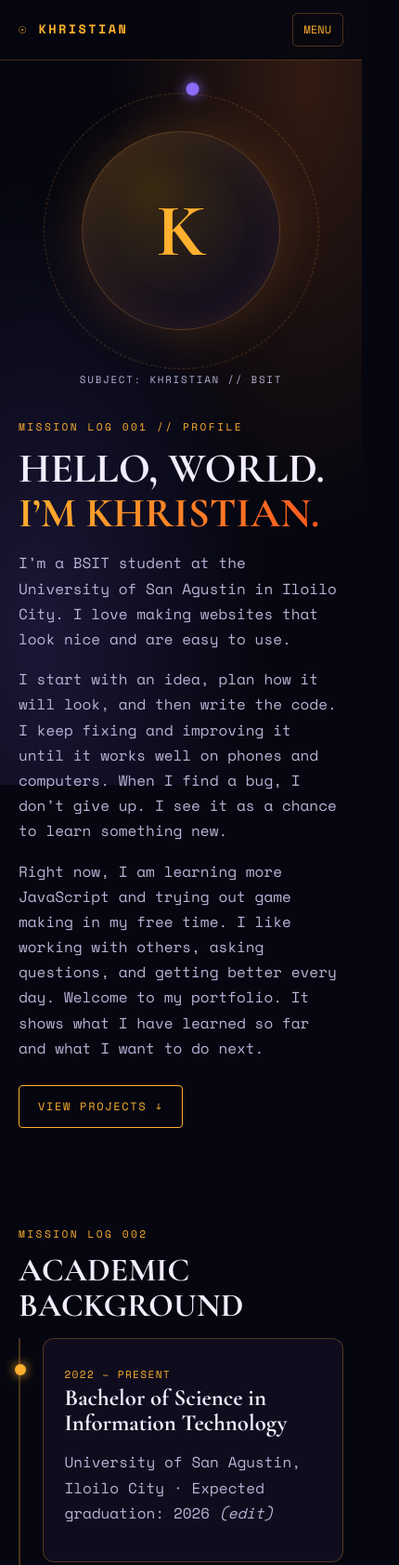
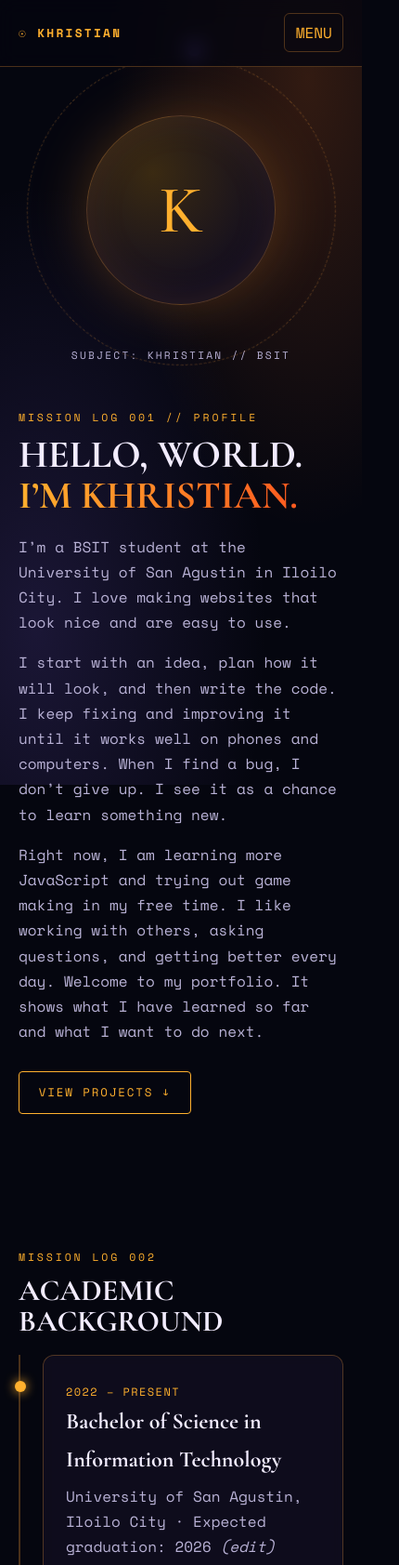
Before and after one commit to kktano-eng/-csit-web-final-2026, a plain HTML site: page index.html in a window 390 px wide. Shown: the top 1683 px of the page at 93% size, 430 px wide, since content can reach past the window. Drawn offline with nearby package versions, Linux system fonts and the light colour scheme.

Commit message:
Refactor CSS for layout and responsiveness improvements
Updated CSS variables and styles for improved layout and responsiveness.

```diff
--- a/style.css
+++ b/style.css
@@ -1,581 +1,77 @@
-:root {
-  --bg: #05060f;
-  --panel: rgba(18, 16, 34, .78);
-  --line: rgba(255, 160, 60, .28);
-  --text: #f2ecff;
-  --muted: #b9b2d6;
-  --sun: #ffb02e;
-  --flare: #ff5a1f;
-  --nebula: #8c6bff;
-
-  --serif: "Cormorant Garamond", Georgia, serif;
-  --mono: "Space Mono", Consolas, monospace;
-
-  color-scheme: dark;
-  scroll-behavior: smooth;
-  scroll-padding-top: 90px;
+:root{
+  --bg:#05060f; --panel:rgba(18,16,34,.72); --line:rgba(255,160,60,.28);
+  --text:#f2ecff; --muted:#b9b2d6; --sun:#ffb02e; --flare:#ff5a1f; --nebula:#8c6bff;
+  --serif:"Cormorant Garamond",Georgia,serif; --mono:"Space Mono",ui-monospace,Consolas,monospace;
+  color-scheme:dark; box-sizing:border-box;
+  padding-top:env(safe-area-inset-top,0px); padding-bottom:env(safe-area-inset-bottom,0px);
 }
-
-* {
-  box-sizing: border-box;
+html{scroll-behavior:smooth;scroll-padding-top:calc(72px + env(safe-area-inset-top,0px))}
+*,*::before,*::after{box-sizing:inherit}
+body{margin:0;background:var(--bg);color:var(--text);font:400 1rem/1.7 var(--mono);overflow-x:hidden}
+canvas#stars{position:fixed;inset:0;width:100%;height:100%;z-index:-1}
+body::before{content:"";position:fixed;inset:0;z-index:-2;background:
+ radial-gradient(ellipse at 85% 10%,rgba(255,120,30,.18),transparent 45%),
+ radial-gradient(ellipse at 10% 80%,rgba(140,107,255,.16),transparent 50%),var(--bg)}
+a{color:var(--sun)}
+/* Header and navigation */
+header{position:fixed;top:0;left:0;right:0;z-index:20;background:rgba(5,6,15,.82);backdrop-filter:blur(10px);
+ border-bottom:1px solid var(--line);padding-top:env(safe-area-inset-top,0px)}
+.bar{max-width:1100px;margin:auto;display:flex;align-items:center;justify-content:space-between;padding:.9rem 1.25rem}
+.logo{font-weight:700;letter-spacing:.18em;font-size:.8rem;color:var(--sun);text-decoration:none}
+nav ul{display:flex;gap:1.4rem;list-style:none;margin:0;padding:0}
+nav a{color:var(--muted);text-decoration:none;font-size:.72rem;letter-spacing:.14em;text-transform:uppercase;padding:.3rem 0;border-bottom:1px solid transparent}
+nav a:hover,nav a:focus-visible{color:var(--sun);border-color:var(--sun);outline:none}
+#menu{display:none;background:none;border:1px solid var(--line);color:var(--sun);font:inherit;padding:.4rem .7rem;border-radius:6px;cursor:pointer}
+/* Layout and text */
+main{max-width:1100px;margin:auto;padding:0 1.25rem}
+section{padding:6rem 0 3rem}
+.tag{font-size:.72rem;letter-spacing:.25em;color:var(--sun);text-transform:uppercase;margin:0 0 .6rem}
+h1,h2{font-family:var(--serif);font-weight:700;line-height:1.05;margin:0 0 1.2rem;text-transform:uppercase}
+h1{font-size:clamp(2.6rem,7vw,5rem)}
+h2{font-size:clamp(2rem,4.5vw,3rem)}
+h3{font-family:var(--serif);font-size:1.5rem;margin:0 0 .3rem}
+p{margin:0 0 1rem;color:var(--muted)}
+.grad{background:linear-gradient(90deg,var(--sun),var(--flare));-webkit-background-clip:text;background-clip:text;color:transparent}
+/* Hero and portrait */
+.hero{min-height:100vh;display:grid;grid-template-columns:minmax(220px,320px) 1fr;gap:3rem;align-items:center;position:relative}
+.portrait{position:relative;aspect-ratio:1;border:1px solid var(--line);border-radius:50%;display:grid;place-items:center;
+ background:radial-gradient(circle at 35% 30%,#3a2a12,#120e1f 70%);box-shadow:0 0 60px rgba(255,150,40,.25),inset 0 0 40px rgba(255,150,40,.12);overflow:hidden}
+.portrait img{position:absolute;inset:0;width:100%;height:100%;object-fit:cover}
+.portrait span{font-family:var(--serif);font-size:4.5rem;color:var(--sun)}
+.orbit{position:absolute;inset:-14%;border:1px dashed var(--line);border-radius:50%;animation:spin 40s linear infinite;pointer-events:none}
+.orbit::after{content:"";position:absolute;top:8%;left:14%;width:14px;height:14px;border-radius:50%;background:var(--nebula);box-shadow:0 0 14px var(--nebula)}
+.pwrap{position:relative;padding:8%}
+.sub{text-align:center;font-size:.7rem;letter-spacing:.2em;color:var(--muted);margin-top:1rem}
+@keyframes spin{to{transform:rotate(360deg)}}
+.cta{display:inline-block;margin-top:.8rem;padding:.7rem 1.3rem;border:1px solid var(--sun);color:var(--sun);text-decoration:none;font-size:.78rem;letter-spacing:.15em;border-radius:4px}
+.cta:hover,.cta:focus-visible{background:var(--sun);color:#1a0f00;outline:none}
+/* Cards, timeline, lists */
+.card{background:var(--panel);border:1px solid var(--line);border-radius:12px;padding:1.5rem;backdrop-filter:blur(6px)}
+.grid{display:grid;grid-template-columns:repeat(auto-fit,minmax(260px,1fr));gap:1.25rem}
+.timeline{border-left:2px solid var(--line);padding-left:1.5rem;display:grid;gap:1.5rem}
+.timeline .card{position:relative}
+.timeline .card::before{content:"";position:absolute;left:calc(-1.5rem - 7px);top:1.7rem;width:12px;height:12px;border-radius:50%;background:var(--sun);box-shadow:0 0 12px var(--sun)}
+.meta{font-size:.75rem;letter-spacing:.12em;color:var(--sun);text-transform:uppercase}
+ul.clean{margin:0;padding-left:1.1rem;color:var(--muted)}
+ul.clean li{margin-bottom:.4rem}
+.chips{display:flex;flex-wrap:wrap;gap:.5rem;padding:0;list-style:none;margin:0}
+.chips li{border:1px solid var(--line);border-radius:999px;padding:.25rem .8rem;font-size:.78rem;color:var(--text);background:rgba(255,160,60,.08)}
+/* Skill bars */
+.bar-skill{margin-bottom:.9rem}
+.bar-skill div{display:flex;justify-content:space-between;font-size:.8rem}
+.track{height:6px;background:rgba(255,255,255,.1);border-radius:4px;overflow:hidden;margin-top:.3rem}
+.track i{display:block;height:100%;background:linear-gradient(90deg,var(--nebula),var(--sun),var(--flare));border-radius:4px}
+.values li strong{color:var(--sun)}
+/* Footer */
+footer{text-align:center;padding:3rem 1.25rem 4rem;border-top:1px solid var(--line);font-size:.78rem;color:var(--muted)}
+/* Mobile layout */
+@media(max-width:820px){
+  .hero{grid-template-columns:1fr;padding-top:6rem;text-align:left}
+  .pwrap{max-width:260px;margin:auto}
+  #menu{display:block}
+  nav{position:absolute;left:0;right:0;top:100%;background:rgba(5,6,15,.96);border-bottom:1px solid var(--line);display:none;padding:.5rem 1.25rem 1rem}
+  nav.open{display:block}
+  nav ul{flex-direction:column;gap:.4rem}
+  nav a{display:block;padding:.6rem 0}
 }
-
-html, body {
-  min-height: 100%;
-}
-
-body {
-  margin: 0;
-  background: var(--bg);
-  color: var(--text);
-  font: 400 1rem/1.7 var(--mono);
-  overflow-x: hidden;
-}
-
-/* Background */
-body::before {
-  content: "";
-  position: fixed;
-  inset: 0;
-  z-index: -2;
-  pointer-events: none;
-
-  background:
-    radial-gradient(
-      ellipse at 85% 10%,
-      rgba(255,120,30,.18),
-      transparent 45%
-    ),
-    radial-gradient(
-      ellipse at 10% 80%,
-      rgba(140,107,255,.16),
-      transparent 50%
-    ),
-    var(--bg);
-}
-
-/* Animated stars */
-canvas#stars {
-  position: fixed;
-  inset: 0;
-  width: 100%;
-  height: 100%;
-  z-index: -1;
-  pointer-events: none;
-}
-
-a {
-  color: var(--sun);
-}
-
-a:focus-visible,
-button:focus-visible {
-  outline: 2px solid var(--sun);
-  outline-offset: 4px;
-}
-
-/* Header */
-header {
-  position: sticky;
-  top: 0;
-  z-index: 20;
-  background: rgba(5, 6, 15, .88);
-  backdrop-filter: blur(10px);
-  border-bottom: 1px solid var(--line);
-}
-
-.bar {
-  max-width: 1100px;
-  margin: auto;
-  min-height: 68px;
-  padding: .8rem 1.25rem;
-
-  display: flex;
-  align-items: center;
-  justify-content: space-between;
-  gap: 1.2rem;
-}
-
-.logo {
-  color: var(--sun);
-  text-decoration: none;
-  font-weight: 700;
-  letter-spacing: .18em;
-  font-size: .85rem;
-  white-space: nowrap;
-}
-
-/* Navigation */
-nav ul {
-  display: flex;
-  flex-wrap: wrap;
-  align-items: center;
-  gap: 1.1rem;
-  list-style: none;
-  margin: 0;
-  padding: 0;
-}
-
-nav a {
-  color: var(--muted);
-  text-decoration: none;
-  font-size: .7rem;
-  letter-spacing: .1em;
-  text-transform: uppercase;
-}
-
-nav a:hover,
-nav a:focus-visible {
-  color: var(--sun);
-}
-
-#menu {
-  display: none;
-  background: transparent;
-  border: 1px solid var(--line);
-  color: var(--sun);
-  font: inherit;
-  font-size: .75rem;
-  padding: .45rem .75rem;
-  border-radius: 5px;
-  cursor: pointer;
-}
-
-/* Main layout */
-main {
-  max-width: 1100px;
-  margin: auto;
-  padding: 0 1.25rem;
-}
-
-section {
-  padding: 5rem 0 2.5rem;
-  scroll-margin-top: 80px;
-}
-
-/* Headings */
-.tag {
-  color: var(--sun);
-  font-size: .7rem;
-  letter-spacing: .22em;
-  text-transform: uppercase;
-  margin: 0 0 .7rem;
-}
-
-h1, h2, h3 {
-  font-family: var(--serif);
-  line-height: 1.08;
-  margin: 0 0 1rem;
-}
-
-h1 {
-  font-size: clamp(2.8rem, 7vw, 5.2rem);
-  text-transform: uppercase;
-}
-
-h2 {
-  font-size: clamp(2.2rem, 5vw, 3.4rem);
-  text-transform: uppercase;
-}
-
-h3 {
-  font-size: 1.55rem;
-}
-
-p {
-  color: var(--muted);
-  margin: 0 0 1rem;
-}
-
-.grad {
-  background: linear-gradient(
-    90deg,
-    var(--sun),
-    var(--flare)
-  );
-
-  -webkit-background-clip: text;
-  background-clip: text;
-  color: transparent;
-}
-
-/* Hero section */
-.hero {
-  min-height: calc(100vh - 68px);
-
-  display: grid;
-  grid-template-columns: minmax(230px, 330px) 1fr;
-
-  align-items: center;
-  gap: 3.5rem;
-  padding-top: 3rem;
-}
-
-.pwrap {
-  position: relative;
-  padding: 8%;
-}
-
-/* Portrait */
-.portrait {
-  position: relative;
-  width: 100%;
-  aspect-ratio: 1;
-
-  border: 1px solid var(--line);
-  border-radius: 50%;
-  overflow: hidden;
-
-  display: grid;
-  place-items: center;
-
-  background: radial-gradient(
-    circle at 35% 30%,
-    #3a2a12,
-    #120e1f 70%
-  );
-
-  box-shadow:
-    0 0 60px rgba(255,150,40,.2),
-    inset 0 0 40px rgba(255,150,40,.12);
-}
-
-.portrait img {
-  position: absolute;
-  inset: 0;
-  width: 100%;
-  height: 100%;
-  object-fit: cover;
-}
-
-.portrait span {
-  color: var(--sun);
-  font: 700 5rem var(--serif);
-}
-
-/* Orbit animation */
-.orbit {
-  position: absolute;
-  inset: -5%;
-  border: 1px dashed var(--line);
-  border-radius: 50%;
-
-  animation: spin 40s linear infinite;
-  pointer-events: none;
-}
-
-.orbit::after {
-  content: "";
-  position: absolute;
-  top: 8%;
-  left: 14%;
-
-  width: 14px;
-  height: 14px;
-  border-radius: 50%;
-
-  background: var(--nebula);
-  box-shadow: 0 0 14px var(--nebula);
-}
-
-@keyframes spin {
-  to {
-    transform: rotate(360deg);
-  }
-}
-
-.sub {
-  text-align: center;
-  color: var(--muted);
-  font-size: .68rem;
-  letter-spacing: .16em;
-  margin-top: 1rem;
-}
-
-.hero-copy {
-  max-width: 720px;
-}
-
-.hero-copy p {
-  max-width: 70ch;
-}
-
-/* Buttons */
-.cta {
-  display: inline-block;
-  margin-top: .6rem;
-  padding: .75rem 1.25rem;
-
-  border: 1px solid var(--sun);
-  border-radius: 4px;
-
-  color: var(--sun);
-  text-decoration: none;
-
-  font-size: .75rem;
-  letter-spacing: .14em;
-}
-
-.cta:hover {
-  background: var(--sun);
-  color: #1a0f00;
-}
-
-/* Academic timeline */
-.timeline {
-  border-left: 2px solid var(--line);
-  padding-left: 1.5rem;
-
-  display: grid;
-  gap: 1.3rem;
-}
-
-.timeline .card {
-  position: relative;
-}
-
-.timeline .card::before {
-  content: "";
-  position: absolute;
-
-  left: calc(-1.5rem - 7px);
-  top: 1.7rem;
-
-  width: 12px;
-  height: 12px;
-  border-radius: 50%;
-
-  background: var(--sun);
-  box-shadow: 0 0 12px var(--sun);
-}
-
-/* Cards */
-.card {
-  background: var(--panel);
-  border: 1px solid var(--line);
-  border-radius: 12px;
-  padding: 1.4rem;
-  backdrop-filter: blur(7px);
-}
-
-.meta {
-  color: var(--sun);
-  font-size: .7rem;
-  letter-spacing: .12em;
-  text-transform: uppercase;
-}
-
-.grid {
-  display: grid;
-  grid-template-columns: repeat(
-    auto-fit,
-    minmax(240px, 1fr)
-  );
-  gap: 1.2rem;
-}
-
-.section-intro,
-.small-note {
-  font-size: .85rem;
-}
-
-.small-note {
-  margin-top: 1rem;
-}
-
-.subheading {
-  margin-top: 2rem;
-}
-
-/* Skill chips */
-.chips {
-  display: flex;
-  flex-wrap: wrap;
-  gap: .5rem;
-
-  list-style: none;
-  margin: .5rem 0 1.2rem;
-  padding: 0;
-}
-
-.chips li {
-  border: 1px solid var(--line);
-  border-radius: 999px;
-
-  padding: .25rem .8rem;
-  color: var(--text);
-
-  background: rgba(255,160,60,.08);
-  font-size: .75rem;
-}
-
-/* Skill bars */
-.bar-skill {
-  margin: 1rem 0;
-}
-
-.bar-skill > div:first-child {
-  display: flex;
-  justify-content: space-between;
-  gap: 1rem;
-  font-size: .78rem;
-}
-
-.track {
-  height: 6px;
-  margin-top: .35rem;
-
-  background: rgba(255,255,255,.1);
-  border-radius: 5px;
-  overflow: hidden;
-}
-
-.track i {
-  display: block;
-  height: 100%;
-
-  background: linear-gradient(
-    90deg,
-    var(--nebula),
-    var(--sun),
-    var(--flare)
-  );
-
-  border-radius: 5px;
-}
-
-/* Projects and values */
-.project-link {
-  display: inline-block;
-  margin-top: .4rem;
-  font-weight: 700;
-  font-size: .85rem;
-}
-
-.clean {
-  list-style: none;
-  margin: 0;
-  padding: 0;
-  color: var(--muted);
-}
-
-.clean li {
-  margin: .7rem 0;
-  padding-left: 1rem;
-  border-left: 2px solid var(--line);
-}
-
-.values strong {
-  color: var(--sun);
-}
-
-/* Contact */
-.contact a {
-  overflow-wrap: anywhere;
-}
-
-/* Footer */
-footer {
-  text-align: center;
-  padding: 2.5rem 1.25rem 3.5rem;
-
-  border-top: 1px solid var(--line);
-
-  font-size: .75rem;
-  color: var(--muted);
-}
-
-footer p {
-  margin: .25rem 0;
-}
-
-/* Tablet */
-@media (max-width: 900px) {
-  .bar {
-    flex-wrap: wrap;
-  }
-
-  nav ul {
-    gap: .7rem;
-  }
-
-  nav a {
-    font-size: .65rem;
-  }
-
-  .hero {
-    gap: 2rem;
-  }
-}
-
-/* Mobile */
-@media (max-width: 760px) {
-
-  .bar {
-    min-height: 64px;
-  }
-
-  #menu {
-    display: block;
-  }
-
-  nav {
-    display: none;
-
-    position: absolute;
-    top: 100%;
-    left: 0;
-    right: 0;
-
-    padding: .7rem 1.25rem 1rem;
-
-    background: rgba(5, 6, 15, .98);
-    border-bottom: 1px solid var(--line);
-  }
-
-  nav.open {
-    display: block;
-  }
-
-  nav ul {
-    flex-direction: column;
-    align-items: stretch;
-    gap: .2rem;
-  }
-
-  nav a {
-    display: block;
-    padding: .65rem 0;
-    font-size: .75rem;
-  }
-
-  .hero {
-    grid-template-columns: 1fr;
-    min-height: auto;
-    padding: 3rem 0;
-    gap: 2rem;
-  }
-
-  .pwrap {
-    max-width: 270px;
-    margin: auto;
-  }
-
-  .hero-copy {
-    text-align: left;
-  }
-
-  section {
-    padding: 3.5rem 0 2rem;
-  }
-}
-
-/* Accessibility */
-@media (prefers-reduced-motion: reduce) {
-  *,
-  *::before,
-  *::after {
-    scroll-behavior: auto !important;
-    animation: none !important;
-  }
-}
+@media(prefers-reduced-motion:reduce){.orbit{animation:none}html{scroll-behavior:auto}}
```
